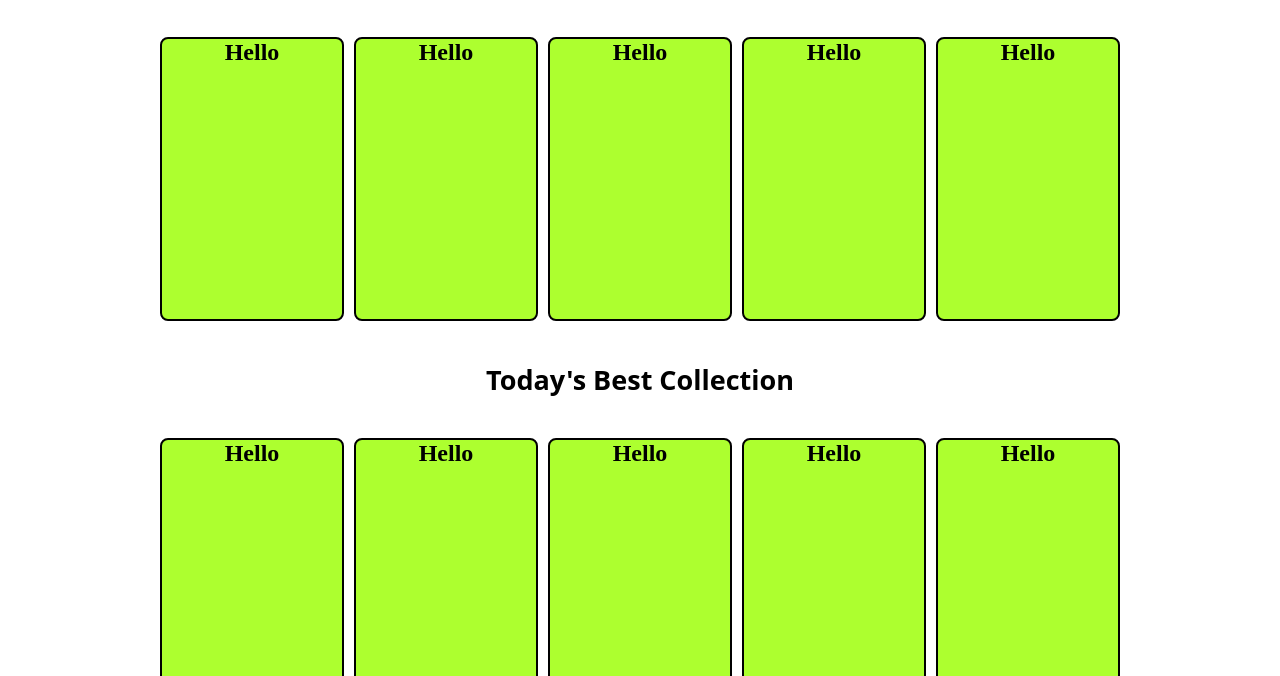
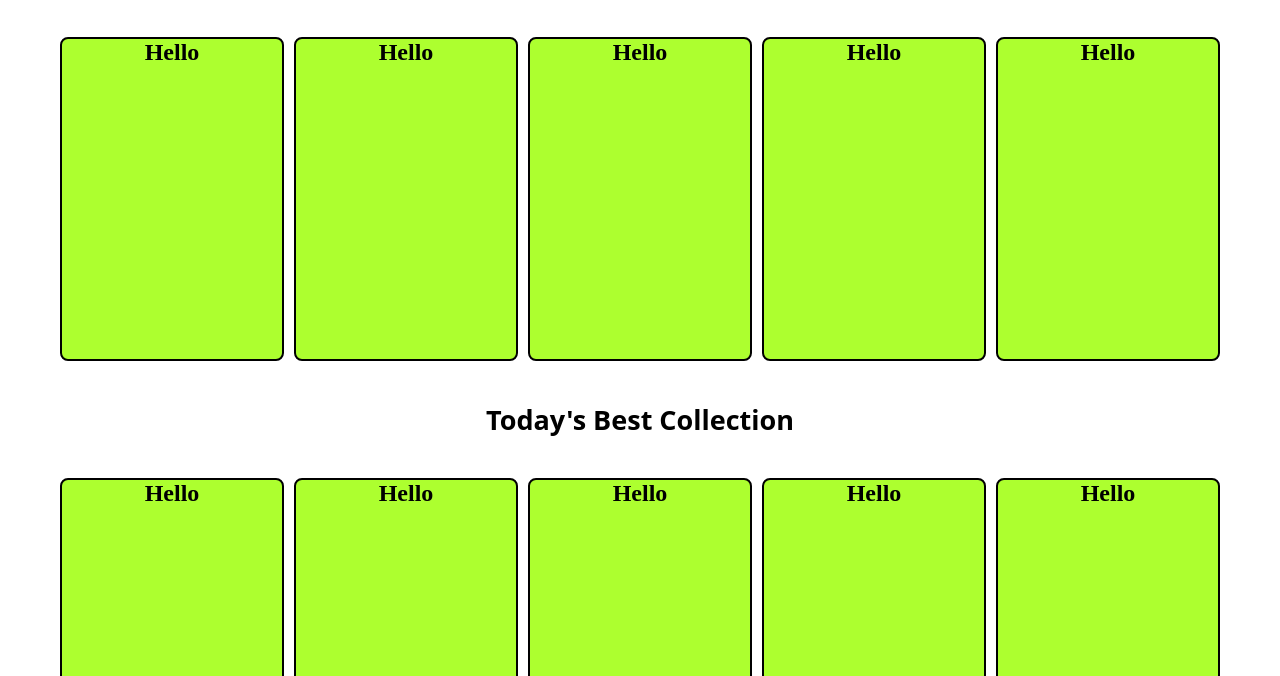
Before and after one commit to nishantkumar97973/Tshirt-demo-website, a plain HTML site: page index.html in a window 1280 px wide. Shown: the part 124-800 px from the top of the page. Drawn offline with Linux system fonts and the light colour scheme.

Commit message:
Update style.css

```diff
--- a/style.css
+++ b/style.css
@@ -58,8 +58,8 @@ html, body{
 
 .firstcard{
     background-color: greenyellow;
-    width: 180px;
-    height: 280px;
+    width: 220px;
+    height: 320px;
     text-align: center;
     border-radius: 8px;
    border: 2px solid;
```
